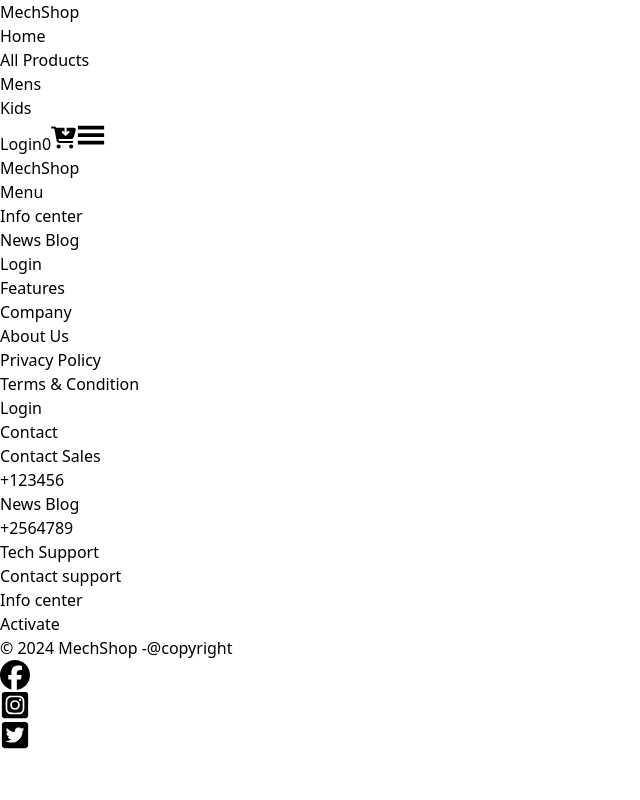
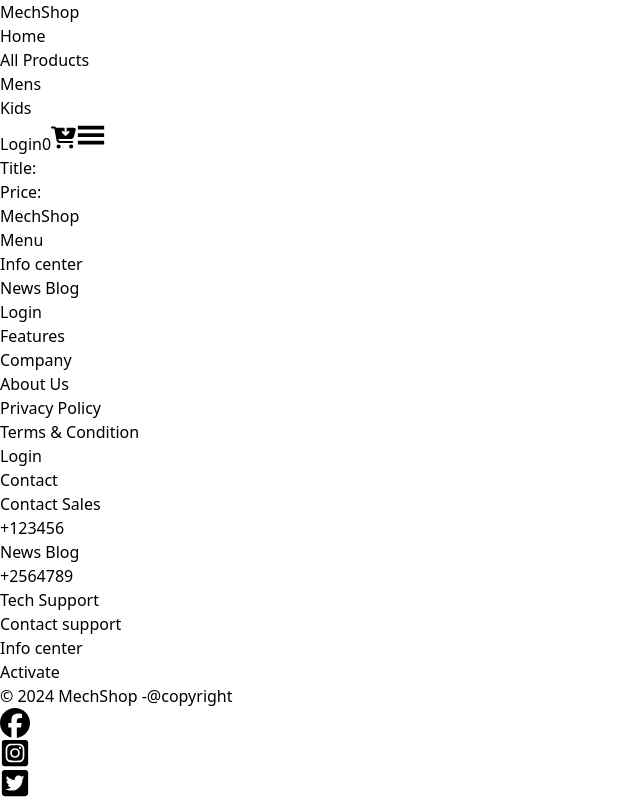
Before and after one commit to aryantiwari2000/E-commerce-project-React, a React (Vite) app: page /singleProduct/1 in a window 1280 px wide. Shown: the whole page, without its empty margins (0-640 px from the left). Built offline with nearby package versions, Linux system fonts and the light colour scheme; no server answers.

Commit message:
code added

```diff
--- a/src/App.jsx
+++ b/src/App.jsx
@@ -10,10 +10,7 @@
 import { Toaster } from "react-hot-toast"
 import { onAuthStateChanged} from "firebase/auth"
 import { auth } from "./FirebaseAuth/FirebaseAuth"
-
-
-
-
+import SingleProduct from "./pages/SingleProduct/SingleProduct"
 
 function App() {
 
@@ -124,9 +121,11 @@
      <Route path="/" element={<Home/>}/>
      <Route path="/cart" element={<Cart cart={cart} handleDec={handleDec} handleInc={handleInc} handleRemove={handleRemove} getTotalPrice={getTotalPrice} applyPromoCode={applyPromoCode} promoCode={promoCode} setPromoCode={setPromoCode} invalid={invalid}/>}/>
      <Route path="/allproducts" element={<AllProducts AddToCart={AddToCart} />}/>
+
      <Route path="/login" element={<Login/>}/>
+     <Route path="/singleProduct/:productId" element={<SingleProduct/>}/>
+
      <Route path="/signUp" element={<SignUp/>}/>
-
 
      </Routes>
      <Toaster/>
--- a/src/Components/AllProducts/AllProducts.jsx
+++ b/src/Components/AllProducts/AllProducts.jsx
@@ -1,6 +1,8 @@
 import React, { useEffect, useState } from 'react'
 import axios from 'axios'
 import img3 from '../../assets/Gallary/img3.jpg'
+import { Link } from 'react-router-dom'
+
 
 
 
@@ -136,13 +138,15 @@
           {
            allProducts.map((AllItems)=>(
             <div className='border-4' key={AllItems.id}>
+                <Link  to={`/singleProduct/${AllItems.id}`}>
                 <img src={AllItems.thumbnail} alt="" />
+                </Link>
 
               <p>{AllItems.title}</p>
               <p>{AllItems.price}</p>
               <p>{AllItems.rating}</p>
 
-              <button className=' bg-blue-500  ' onClick={()=>AddToCart(AllItems)}>
+              <button className=' bg-blue-500' onClick={()=>AddToCart(AllItems)}>
                Add to cart
               </button>
             </div>
--- /dev/null
+++ b/src/pages/SingleProduct/SingleProduct.jsx
@@ -0,0 +1,34 @@
+import axios from 'axios'
+import React, { useEffect, useState } from 'react'
+import { useParams } from 'react-router-dom'
+
+
+const SingleProduct = () => {
+
+    const{productId}=useParams()
+    console.log(productId);
+    const[singleProduct,setSingleProduct]=useState([])
+
+
+    useEffect(()=>{
+
+        const SingleProductFetch=async()=>{
+
+          const res=  await axios(`https://dummyjson.com/products/${productId}`)
+
+          setSingleProduct(res.data);
+
+        }
+        SingleProductFetch();
+      },[productId])
+
+  return (
+    <div>
+      <h2>Title:{singleProduct.title}</h2>
+      <h2>Price:{singleProduct.price}</h2>
+
+    </div>
+  )
+}
+
+export default SingleProduct
```
